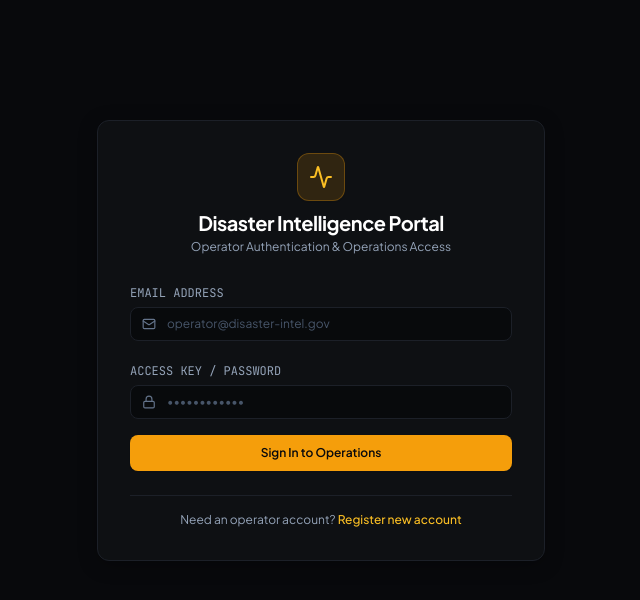
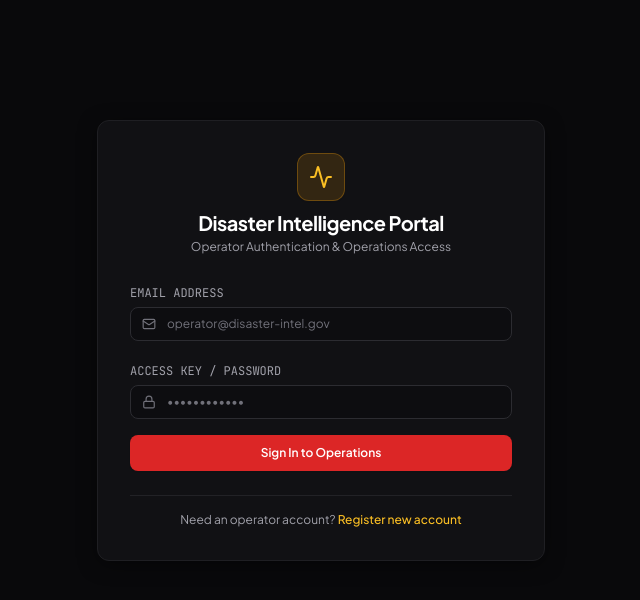
Before and after one commit to sgpushkar/disaster-platform, a React (Vite) app in the folder frontend/: page /login in a window 1280 px wide. Shown: the top 600 px of the page, without its empty margins (319-959 px from the left). Built offline with nearby package versions, Linux system fonts and the light colour scheme; no server answers.

Commit message:
style(theme): enforce zero-blue pitch obsidian #09090b canvas and root CSS overrides

```diff
--- a/frontend/index.html
+++ b/frontend/index.html
@@ -3,7 +3,7 @@
   <head>
     <meta charset="UTF-8" />
     <meta name="viewport" content="width=device-width, initial-scale=1.0, maximum-scale=1.0, user-scalable=no, viewport-fit=cover" />
-    <meta name="theme-color" content="#070b14" />
+    <meta name="theme-color" content="#09090b" />
     <meta name="mobile-web-app-capable" content="yes" />
     <meta name="apple-mobile-web-app-capable" content="yes" />
     <meta name="apple-mobile-web-app-status-bar-style" content="black-translucent" />
@@ -13,7 +13,7 @@
     <link href="https://fonts.googleapis.com/css2?family=JetBrains+Mono:wght@400;500;600&family=Plus+Jakarta+Sans:wght@400;500;600;700;800&family=Inter:wght@400;500;600;700&display=swap" rel="stylesheet" />
     <link rel="stylesheet" href="https://unpkg.com/leaflet@1.9.4/dist/leaflet.css" />
   </head>
-  <body class="bg-slate-950 text-slate-100 antialiased selection:bg-blue-500 selection:text-white overscroll-none">
+  <body class="bg-[#09090b] text-[#fafafa] antialiased selection:bg-red-600 selection:text-white overscroll-none">
     <div id="root"></div>
     <script type="module" src="/src/main.jsx"></script>
   </body>
--- a/frontend/src/App.jsx
+++ b/frontend/src/App.jsx
@@ -15,7 +15,7 @@ import SafeAreas from './pages/SafeAreas.jsx'
 
 export default function App() {
   return (
-    <div className="min-h-screen bg-slate-950 text-slate-100 flex flex-col justify-between">
+    <div className="min-h-screen bg-[#09090b] text-[#fafafa] flex flex-col justify-between">
       <Navbar />
 
       <main className="flex-1 pb-20 md:pb-8">
--- a/frontend/src/index.css
+++ b/frontend/src/index.css
@@ -10,104 +10,126 @@
   }
 
   body {
-    background-color: #08090c;
-    color: #f1f5f9;
+    background-color: #09090b;
+    color: #fafafa;
     font-family: 'Plus Jakarta Sans', system-ui, -apple-system, sans-serif;
     -webkit-font-smoothing: antialiased;
-    background-image:
-      radial-gradient(at 0% 0%, rgba(217, 119, 6, 0.035) 0px, transparent 40%),
-      radial-gradient(at 100% 100%, rgba(15, 17, 21, 0.6) 0px, transparent 50%);
   }
 
-  /* Custom scrollbar - sleek graphite */
+  /* Custom scrollbar - minimal dark obsidian */
   ::-webkit-scrollbar {
     width: 5px;
     height: 5px;
   }
   ::-webkit-scrollbar-track {
-    background: #08090c;
+    background: #09090b;
   }
   ::-webkit-scrollbar-thumb {
-    background: #1c2028;
+    background: #27272a;
     border-radius: 2px;
   }
   ::-webkit-scrollbar-thumb:hover {
-    background: #2b313d;
+    background: #3f3f46;
   }
 }
 
+/* Zero-blue Obsidian Enforcement: guarantee no navy/slate blue tints anywhere */
+.bg-slate-950, [class*="bg-slate-950"] {
+  background-color: #09090b !important;
+}
+.bg-slate-900, [class*="bg-slate-900"] {
+  background-color: #111114 !important;
+}
+.bg-slate-850, [class*="bg-slate-850"] {
+  background-color: #151518 !important;
+}
+.bg-slate-800, [class*="bg-slate-800"] {
+  background-color: #18181b !important;
+}
+.border-slate-800, [class*="border-slate-800"] {
+  border-color: #222226 !important;
+}
+.border-slate-700, [class*="border-slate-700"] {
+  border-color: #2c2c31 !important;
+}
+.text-slate-400, [class*="text-slate-400"] {
+  color: #a1a1aa !important;
+}
+.text-slate-500, [class*="text-slate-500"] {
+  color: #71717a !important;
+}
+
 @layer components {
-  /* Tactical Panel */
+  /* Obsidian Crisis Card Panel */
   .card-panel {
-    background-color: rgba(15, 17, 21, 0.95);
-    border: 1px solid #1c2028;
+    background-color: #111114;
+    border: 1px solid #1f1f23;
     border-radius: 0.75rem;
-    box-shadow: 0 4px 20px -2px rgba(0, 0, 0, 0.35);
-    backdrop-filter: blur(8px);
-    transition: all 0.2s ease;
+    box-shadow: 0 4px 20px -2px rgba(0, 0, 0, 0.5);
+    transition: border-color 0.2s ease, box-shadow 0.2s ease;
   }
 
   .card-panel-hover {
-    @apply card-panel transition-all duration-200;
+    @apply card-panel;
   }
   .card-panel-hover:hover {
-    border-color: #2b313d;
-    box-shadow: 0 10px 30px -4px rgba(0, 0, 0, 0.45);
+    border-color: #27272a;
+    box-shadow: 0 10px 30px -4px rgba(0, 0, 0, 0.7);
   }
 
-  /* Action Buttons: High-visibility Rescue Amber / Titanium */
+  /* Action Buttons: High-visibility Signal Red / Stark Charcoal */
   .btn-primary {
-    @apply inline-flex items-center justify-center gap-2 px-4 py-2 rounded-lg bg-amber-500 hover:bg-amber-400
-           text-slate-950 text-sm font-semibold shadow-sm transition-all active:scale-[0.98]
+    @apply inline-flex items-center justify-center gap-2 px-4 py-2 rounded-lg bg-red-600 hover:bg-red-500
+           text-white text-sm font-semibold shadow-sm transition-all active:scale-[0.98]
            disabled:opacity-40 disabled:pointer-events-none;
   }
 
   .btn-secondary {
     @apply inline-flex items-center justify-center gap-2 px-4 py-2 rounded-lg bg-slate-800 hover:bg-slate-700
-           border border-slate-700/80 text-slate-200 text-sm font-medium transition-all active:scale-[0.98]
+           border border-slate-700 text-zinc-200 text-sm font-medium transition-all active:scale-[0.98]
            disabled:opacity-40 disabled:pointer-events-none;
   }
 
   .btn-ghost {
-    @apply inline-flex items-center justify-center gap-2 px-3 py-1.5 rounded-lg text-slate-400 hover:text-slate-100
-           hover:bg-slate-800/80 text-sm font-medium transition-all;
+    @apply inline-flex items-center justify-center gap-2 px-3 py-1.5 rounded-lg text-zinc-400 hover:text-zinc-100
+           hover:bg-slate-800 text-sm font-medium transition-all;
   }
 
   .input-control {
-    @apply w-full px-3.5 py-2 text-sm bg-slate-950/90 border border-slate-800 text-slate-100
-           placeholder:text-slate-600 rounded-lg focus:outline-none focus:border-amber-500/80
-           focus:ring-1 focus:ring-amber-500/25 transition-all font-sans;
+    @apply w-full px-3.5 py-2 text-sm bg-[#0d0d10] border border-slate-700 text-zinc-100
+           placeholder:text-zinc-500 rounded-lg focus:outline-none focus:border-red-500
+           focus:ring-1 focus:ring-red-500/25 transition-all font-sans;
   }
 
-  /* Status Badges - Purposeful Semantic Urgency */
+  /* Status Badges - Precision Emergency Colors */
   .risk-badge-low {
-    @apply inline-flex items-center gap-1.5 px-2.5 py-1 rounded-md bg-emerald-500/10 text-emerald-400 border border-emerald-500/20 font-mono text-xs font-semibold;
+    @apply inline-flex items-center gap-1.5 px-2.5 py-1 rounded-md bg-emerald-500/10 text-emerald-400 border border-emerald-500/25 font-mono text-xs font-semibold;
   }
   .risk-badge-moderate {
-    @apply inline-flex items-center gap-1.5 px-2.5 py-1 rounded-md bg-amber-500/15 text-amber-400 border border-amber-500/30 font-mono text-xs font-semibold;
+    @apply inline-flex items-center gap-1.5 px-2.5 py-1 rounded-md bg-amber-500/10 text-amber-400 border border-amber-500/25 font-mono text-xs font-semibold;
   }
   .risk-badge-high {
     @apply inline-flex items-center gap-1.5 px-2.5 py-1 rounded-md bg-orange-500/15 text-orange-400 border border-orange-500/30 font-mono text-xs font-semibold;
   }
   .risk-badge-critical {
-    @apply inline-flex items-center gap-1.5 px-2.5 py-1 rounded-md bg-rose-500/20 text-rose-400 border border-rose-500/40 font-mono text-xs font-bold animate-pulse;
+    @apply inline-flex items-center gap-1.5 px-2.5 py-1 rounded-md bg-red-500/15 text-red-400 border border-red-500/40 font-mono text-xs font-bold animate-pulse;
   }
 }
 
 /* Leaflet Map overrides for dark theme */
 .leaflet-container {
   font-family: inherit !important;
-  background-color: #08090c !important;
+  background-color: #09090b !important;
 }
 
 .leaflet-popup-content-wrapper {
-  background-color: #0f1115 !important;
-  color: #f1f5f9 !important;
-  border: 1px solid #1c2028 !important;
+  background-color: #111114 !important;
+  color: #fafafa !important;
+  border: 1px solid #27272a !important;
   border-radius: 0.75rem !important;
-  box-shadow: 0 12px 30px -4px rgba(0, 0, 0, 0.7) !important;
+  box-shadow: 0 12px 30px -4px rgba(0, 0, 0, 0.85) !important;
 }
 
 .leaflet-popup-tip {
-  background-color: #0f1115 !important;
+  background-color: #111114 !important;
 }
--- a/frontend/tailwind.config.js
+++ b/frontend/tailwind.config.js
@@ -5,35 +5,40 @@ export default {
   theme: {
     extend: {
       colors: {
+        obsidian: {
+          950: '#09090b',
+          900: '#111114',
+          850: '#151518',
+          800: '#18181b',
+          700: '#27272a',
+          600: '#3f3f46',
+        },
         slate: {
-          700: '#2b313d',
-          750: '#232832',
-          800: '#1c2028',
-          850: '#14171d',
-          900: '#0f1115',
-          925: '#0a0c10',
-          950: '#08090c',
+          700: '#27272a',
+          750: '#1f1f23',
+          800: '#18181b',
+          850: '#151518',
+          900: '#111114',
+          925: '#0d0d10',
+          950: '#09090b',
         },
         brand: {
-          50: '#fffbeb',
-          100: '#fef3c7',
-          200: '#fde68a',
-          300: '#fcd34d',
-          400: '#fbbf24',
-          500: '#f59e0b',
-          600: '#d97706',
-          700: '#b45309',
-          800: '#92400e',
-          900: '#78350f',
+          50: '#fef2f2',
+          100: '#fee2e2',
+          200: '#fecaca',
+          300: '#fca5a5',
+          400: '#f87171',
+          500: '#ef4444',
+          600: '#dc2626',
+          700: '#b91c1c',
+          800: '#991b1b',
+          900: '#7f1d1d',
         },
-        tactical: {
-          amber: '#f59e0b',
-          ochre: '#d97706',
-          cyan: '#06b6d4',
-          crimson: '#e11d48',
-          emerald: '#10b981',
-          gold: '#eab308',
-        }
+        signal: {
+          red: '#ef4444',
+          crimson: '#dc2626',
+          dark: '#991b1b',
+        },
       },
       fontFamily: {
         sans: ['"Plus Jakarta Sans"', '"Inter"', 'system-ui', '-apple-system', 'sans-serif'],
@@ -41,9 +46,9 @@ export default {
         mono: ['"JetBrains Mono"', 'monospace'],
       },
       boxShadow: {
-        subtle: '0 1px 2px 0 rgba(0, 0, 0, 0.25)',
-        card: '0 4px 20px -2px rgba(0, 0, 0, 0.35)',
-        elevated: '0 10px 30px -4px rgba(0, 0, 0, 0.45)',
+        subtle: '0 1px 2px 0 rgba(0, 0, 0, 0.4)',
+        card: '0 4px 20px -2px rgba(0, 0, 0, 0.5)',
+        elevated: '0 10px 30px -4px rgba(0, 0, 0, 0.65)',
       },
     },
   },
```
